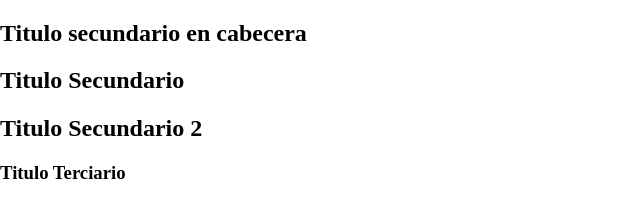
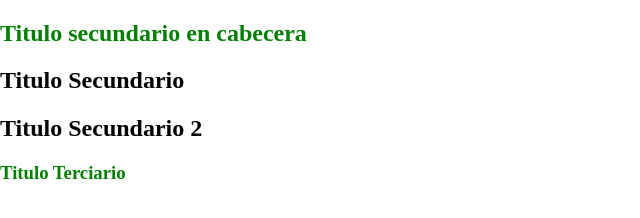
Before and after one commit to JoanGarCed/CSS, a plain HTML site: page 03 - SELECTORES ID CLASS/index.html in a window 1280 px wide. Shown: the whole page, without its empty margins (0-640 px from the left). Drawn offline with Linux system fonts and the light colour scheme.

Commit message:
Curso CSS/ SELECTORES ID CLASS

```diff
--- a/03 - SELECTORES ID CLASS/index.html
+++ b/03 - SELECTORES ID CLASS/index.html
@@ -5,6 +5,7 @@
     <meta name="viewport" content="width=device-width, initial-scale=1.0">
     <title>Original</title>
     <link rel="stylesheet" href="normalize.css">
+    <link rel="stylesheet" href="style.css">
 </head>
 <body>
     <header>
--- /dev/null
+++ b/03 - SELECTORES ID CLASS/style.css
@@ -0,0 +1,4 @@
+header h2,
+h3{
+    color: green;
+}
```
